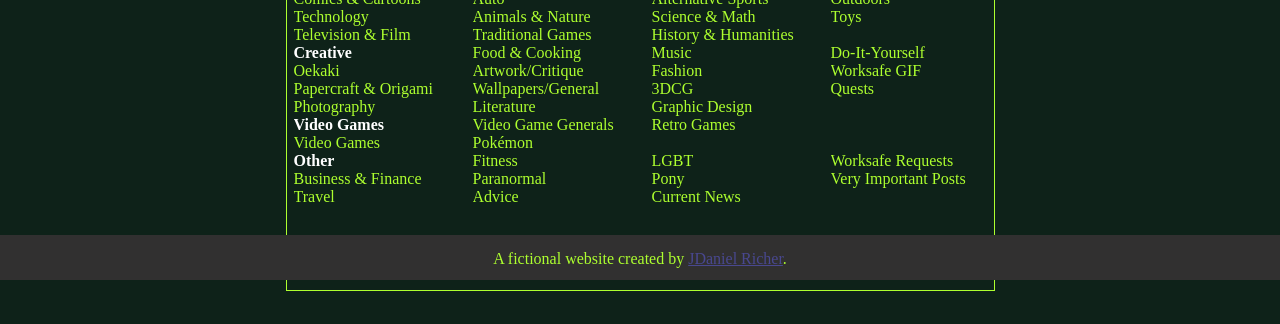
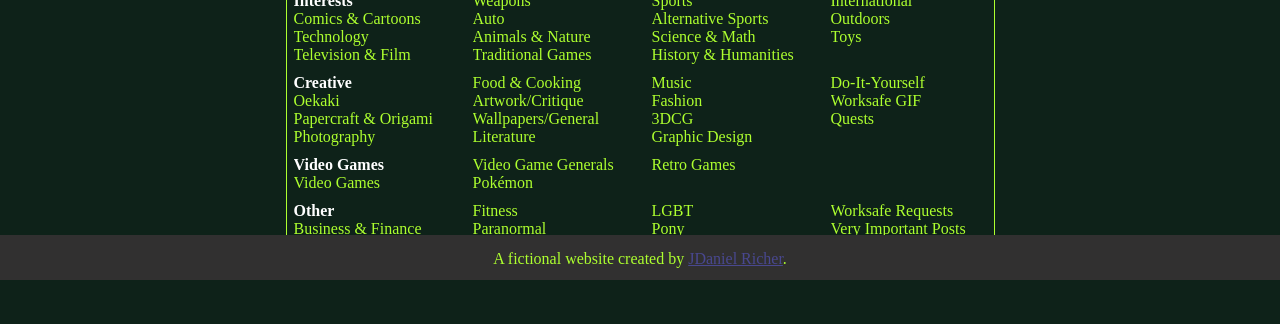
Before and after one commit to jdanielricher/stegasaurus, a plain HTML site: page index.html in a window 1280 px wide. Shown: the part 520-844 px from the top of the page. After the commit the page ends 819 px from the top, so only its background shows below. Drawn offline with Linux system fonts and the light colour scheme.

Commit message:
Bye Bye <br>

```diff
--- a/style.css
+++ b/style.css
@@ -100,10 +100,9 @@ img {
   margin: auto;
   border: 1px solid greenyellow;
   width: 700px;
-  height: 304px;
+  height: 273px;
   padding-left: 7px;
-  padding-top: 20px;
-  padding-bottom: 14px;
+  padding-top: 40px;
 }
 
 .boards_list li {
@@ -121,12 +120,28 @@ ul {
   color: rgb(255, 255, 255);
   display: block;
   position: relative;
-  bottom: 339px;
+  bottom: 314px;
   background-color: rgb(73, 72, 143);
   border: 1px solid rgb(73, 72, 143);
   width: 698px;
   margin: auto;
   padding-left: 7px;
+}
+
+.row_1 {
+  padding-bottom: 10px;
+}
+
+.row_2 {
+  padding-bottom: 10px;
+}
+
+.row_3 {
+  padding-bottom: 10px;
+}
+
+.row_4 {
+  padding-bottom: 10px;
 }
 
 footer {
```
